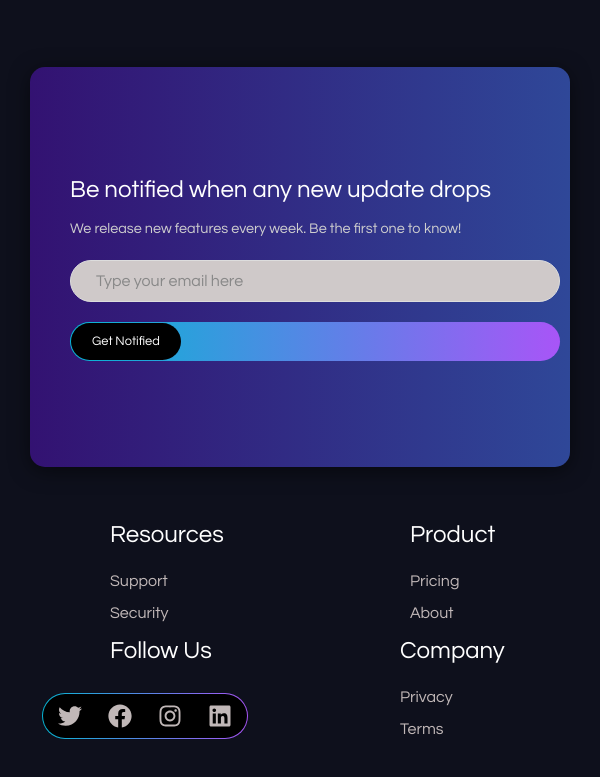
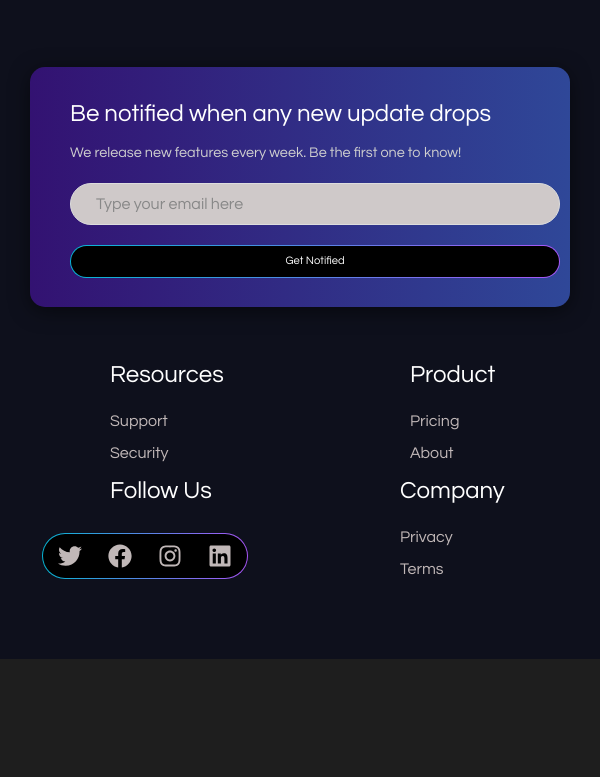
Before and after one commit to karnikas/lask.ai, a React (Create React App) app: page / in a window 600 px wide. Shown: the part 3244-4021 px from the top of the page. After the commit the page ends 3903 px from the top, so only its background shows below. Built offline with nearby package versions, Linux system fonts and the light colour scheme.

Commit message:
newsletter fixed

```diff
--- a/src/styles/Newsletter.css
+++ b/src/styles/Newsletter.css
@@ -18,8 +18,7 @@ body {
   margin: 50px auto; /* Center the banner */
   width: 90%; /* Full width on small screens */
   border-radius: 15px;
-  /* background: linear-gradient(145deg, #61619f, #09243d); */
-  background:linear-gradient(to right, #45139cab, #3a5ac2bf);
+  background: linear-gradient(to right, #45139cab, #3a5ac2bf);
   box-shadow: 0 4px 20px rgba(0, 0, 0, 0.5);
   padding-left: 40px; /* Shift contents to the right */
 }
@@ -38,10 +37,7 @@ body {
 
 .email-input-section {
   display: flex;
-  /* justify-content: flex-start; */
   align-items: baseline;
-  align-content: center;
-  justify-items: center;
   gap: 10px;
   width: 100%;
   max-width: 600px;
@@ -53,8 +49,7 @@ body {
   padding: 8px 25px;
   border: 1px solid #ddd;
   border-radius: 40px;
-  flex: 1; /* Input takes up remaining space */
-  box-sizing: border-box; /* Ensure padding and width work together */
+  flex: 1;
   background: rgb(207, 201, 201);
 }
 
@@ -63,8 +58,8 @@ body {
   position: relative;
   display: inline-block;
   border-radius: 50px;
-  padding: 1px; /* Added padding to create space for the gradient */
-  background: linear-gradient(to right, #06b6d4, #a855f7); /* Gradient background */
+  padding: 1px;
+  background: linear-gradient(to right, #06b6d4, #a855f7);
   z-index: 1;
 }
 
@@ -74,20 +69,19 @@ body {
   left: 0;
   right: 0;
   bottom: 0;
-  border-radius: 50px; /* Rounded edges */
-  pointer-events: none; /* Background should not block clicks */
+  border-radius: 50px;
+  pointer-events: none;
   z-index: 1;
 }
 
-
 .button3 {
-  padding: 8px 20px; /* Adjust padding for better alignment */
+  padding: 8px 20px;
   font-size: 0.8rem;
   font-weight: normal;
   color: white;
   background-color: black;
   border: 1px solid transparent;
-  border-radius: 50px; /* Fully rounded */
+  border-radius: 50px;
   cursor: pointer;
   position: relative;
   z-index: 2;
@@ -98,11 +92,15 @@ body {
 }
 
 .button3:hover {
-  background-color: #1f2937; /* Slightly darker black on hover */
+  background-color: #1f2937;
 }
 
 /* Media Queries for Responsiveness */
 @media (max-width: 600px) {
+  .notification-container {
+    height: auto; /* Allow auto height on smaller screens */
+  }
+
   .notification-container h1 {
     font-size: 1.5rem;
   }
@@ -117,11 +115,27 @@ body {
   }
 
   .email-input-section input {
-    width: 100%; /* Full width input */
-    margin-bottom: 10px; /* Add margin for spacing */
+    width: 100%;
+    margin-bottom: 10px;
   }
 
-  .button2 {
-    width: 100%; /* Full width button on smaller screens */
+  .button3-container {
+    width: 100%; /* Full width button */
+  }
+
+  .button3 {
+    width: 100%; /* Full width button */
   }
 }
+
+/* Media query for desktop site mode on mobile */
+@media (max-width: 1024px) and (min-width: 600px) {
+  .notification-container {
+    height: 30vh; /* Reduce height for desktop site mode */
+  }
+
+  .button3 {
+    font-size: 0.7rem; /* Reduce button text size */
+    padding: 6px 16px; /* Adjust padding */
+  }
+}
```
